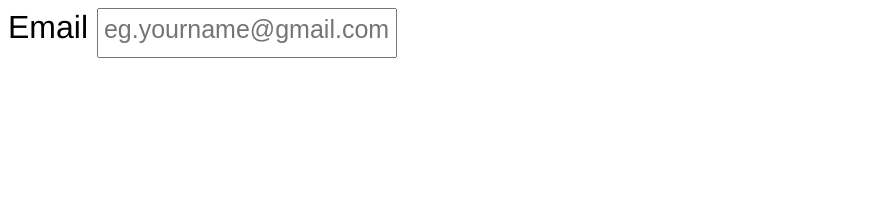
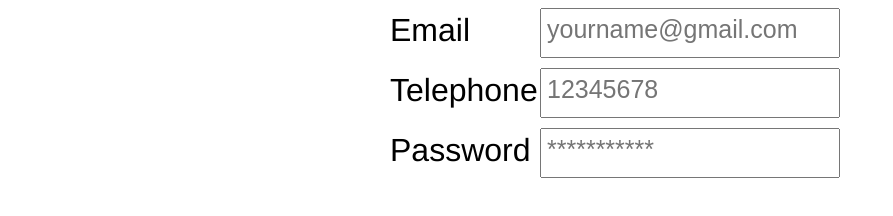
Before and after one commit to keremgurel/formValidation, a plain HTML site: page index.html in a window 1280 px wide. Shown: the whole page, without its empty margins (0-893 px from the left). Drawn offline with nearby package versions, Linux system fonts and the light colour scheme.

Commit message:
Update index.html
added new form elements

```diff
--- a/index.html
+++ b/index.html
@@ -15,17 +15,51 @@
         border-radius: 1px solid grey;
         width: 300px;
       }
+      label {
+        position: relative;
+        top: 4px;
+        width: 150px;
+        float: left;
+      }
+
+      #wrapper {
+        width: 500px;
+        margin: 0 auto;
+      }
+
+      .form-element {
+        margin-bottom: 10px;
+      }
     </style>
   </head>
 
   <body>
+    <div id="wrapper">
+      <div class="form-element">
         <label for="email">Email</label>
         <input
           type="text"
           name="email"
           id="email"
-      placeholder="eg.yourname@gmail.com"
+          placeholder="yourname@gmail.com"
         />
+      </div>
+
+      <div class="form-element">
+        <label for="phone">Telephone</label>
+        <input type="text" name="phone" id="phone" placeholder="12345678" />
+      </div>
+
+      <div class="form-element">
+        <label for="password">Password</label>
+        <input
+          type="password"
+          name="password"
+          id="password"
+          placeholder="***********"
+        />
+      </div>
+    </div>
 
     <script type="text/javascript"></script>
   </body>
```
Lines whose indentation alone changed are shown as unchanged.
